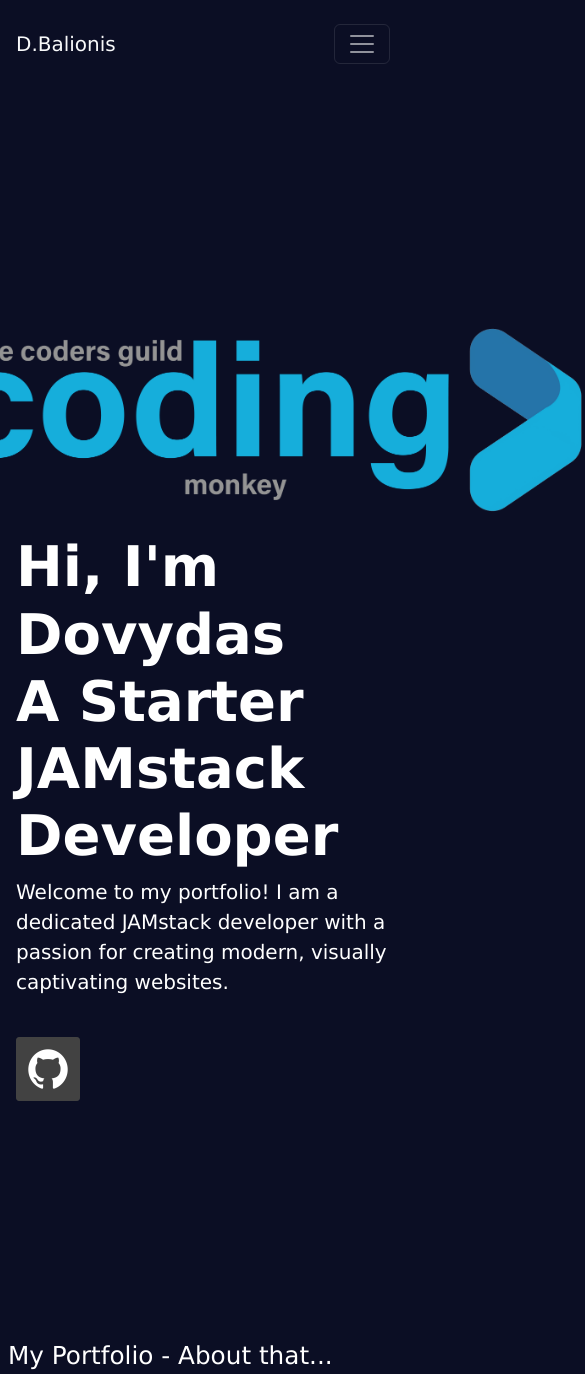
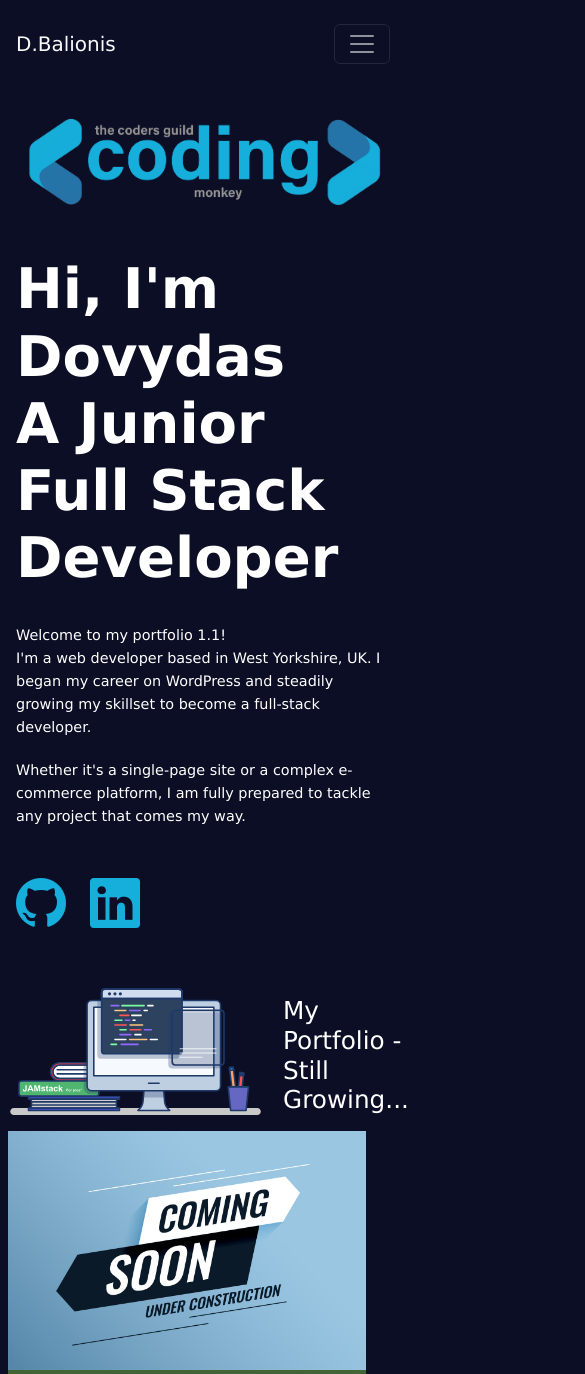
Before and after one commit to DbalionisLoader/coders-portfolio, an Eleventy site: page index.njk in a window 390 px wide. Shown: the top 1374 px of the page, 585 px wide, since content can reach past the window. Built offline with nearby package versions, Linux system fonts and the light colour scheme; Eleventy itself is replaced by a stand-in of ours; files that its build step writes are made by us from their sources.

Commit message:
Change hero section
Change hero section text, added new icons, changed spacing.
Made the hero section more mobile friendly.
Added a cool svg to portfolio section

```diff
--- a/_includes/base.njk
+++ b/_includes/base.njk
@@ -1,5 +1,5 @@
 ---
-title: Loops
+title: Portfolio
 
 ---
 
@@ -21,20 +21,20 @@ title: Loops
     <header class="header">
       <nav class="navbar navbar-expand-lg" data-bs-theme="dark">
         <div class="container-fluid">
-          <a class="navbar-brand text-light" href="#">D.Balionis</a>
+          <a class="navbar-brand text-light" href="/">D.Balionis</a>
           <button class="navbar-toggler" data-bs-target="#navbarNav" data-bs-toggle="collapse" type="button" aria-controls="navbarNav" aria-expanded="false" aria-label="Toggle navigation">
             <span class="navbar-toggler-icon"></span>
           </button>
           <div class="collapse navbar-collapse justify-content-end" id="navbarNav">
             <ul class="navbar-nav">
               <li class="nav-item ">
-                <a class="nav-link active" href="#" aria-current="page">Home</a>
+                <a class="nav-link active" href="/" aria-current="page">Home</a>
               </li>
               <li class="nav-item">
-                <a class="nav-link " href="#">Portfolio</a>
+                <a class="nav-link " href="#porfolio-header">Portfolio</a>
               </li>
               <li class="nav-item">
-                <a class="nav-link " href="#">About me</a>
+                <a class="nav-link " href="/about">About me</a>
               </li>
               <li class="nav-item">
                 <a class="nav-link ">Contact</a>
@@ -47,22 +47,32 @@ title: Loops
     <div class="hero-wrapper">
 
       <div class="hero-intro">
-        <h1>Hi, I'm Dovydas <br> A Starter JAMstack Developer</h1>
-        <p> Welcome to my portfolio! I am a dedicated JAMstack developer with a passion for creating modern, visually captivating websites.
+        <h1>Hi, I'm Dovydas <br> A Junior<br> Full  Stack <br> Developer</h1>
+        <p class="hero-desc pt-4 pb-1">Welcome to my portfolio 1.1! <br> I'm a web developer based in West Yorkshire, UK. I began my career on WordPress and steadily growing my skillset to become a full-stack developer. <br>
         </p>
-        <a href="https://github.com/DbalionisLoader">
-        <img src="../images/social.png" alt="git hub icon" width="64" height="64">
-        </a>
+        <p class="hero-desc pb-4"> Whether it's a single-page site or a complex e-commerce platform, I am fully prepared to tackle any project that comes my way.
+        </p>
+        <div class="container p-0 gap d-flex ">
+          <a href="https://github.com/DbalionisLoader" target="_blank" rel="noreferrer noopener">
+            <i class="bi bi-github pe-4 icon-colour" alt="github icon to my github page"></i>
+          </a>
+          <a href="https://www.linkedin.com/in/dovydas-balionis-7ab725174/" target="_blank" rel="noreferrer noopener">
+            <i class="bi bi-linkedin icon-colour"  alt="linkedin icon to my profile"></i>
+          </a>
+        </div>
       </div>
       <div class="hero-image">
-        <img class="hero-image-main" src="../images/codemonkey4.png" alt="image of a coding monkey">
+        <img class="hero-image-main image-fluid" src="../images/codemonkey4.png" alt="image of a coding monkey">
       </div>
     </div>
 
 
   <section class="porfolio-wrapper">
-    <div id="porfolio-header">
-      <h2>My Portfolio - About that...</h2>
+    <div id="porfolio-header" class="d-flex">
+      <div> <img src = "../images/JamProgram3.svg" style="height: 140px"  alt="My Happy SVG"/></div>
+      <div class="d-flex align-items-end ps-3">
+      <h2>My Portfolio - Still Growing...</h2>
+      </div>
     </div>
       <div class="project-wrapper">
        {{ content | safe }}
--- /dev/null
+++ b/about.njk
@@ -0,0 +1,6 @@
+---
+layout: base.njk
+title: About me
+---
+
+<H1>Hello</H1>
--- a/css/style.css
+++ b/css/style.css
@@ -18,10 +18,12 @@ body{
 }
 
 
+
+
 .header,.hero-wrapper {
     width: 1420px;
     max-width: 100%;
-    margin-bottom: 240px;
+    margin-bottom: 180px;
     padding-left: 16px;
 
 }
@@ -35,6 +37,17 @@ body{
     padding: 0;
 }
 
+
+.icon-colour{
+    color:#16aedb;
+    font-size: 50px;
+    transition: all .2s ease-in-out;
+}
+
+
+.icon-colour:hover{
+    color: #fff;;
+}
 
 .navbar-nav a {
     color: aliceblue;
@@ -63,7 +76,7 @@ li{
 .hero-intro{
     flex: 1;
     flex-shrink: 0;
-    flex-basis: 400px;
+    flex-basis: 40%;
 
 }
 
@@ -74,11 +87,14 @@ li{
 }
 
 .hero-intro p{
-    font-size: 20px;
+    font-size: 0.9rem;
+    font-weight: 300;
+    line-height: 1.6;
 }
 
 .hero-image{
     flex: 1;
+    flex-basis: 50%;
 }
 
 .hero-intro img{
@@ -87,7 +103,7 @@ li{
 
 .hero-image-main{
 
-    width: 800px;
+    width: 100%;
     height: auto;
 
 
@@ -203,7 +219,6 @@ li{
   }
 
 .footer{
-
     background-color: rgb(22, 10, 77);
     justify-content: center;
     align-items: center;
@@ -220,10 +235,18 @@ footer h3 {
 
  @media (max-width: 1080px) {
 
+
+    .header {
+        margin-bottom: 40px;
+    }
     .hero-wrapper{
         flex-direction: column-reverse;
+        margin-bottom: 40px;
     }
 
+    .hero-image {
+        margin-bottom: 40px;
+    }
     .porfolio-wrapper{
         width: 100vw;
         margin:auto;
```
Also changed, not shown: images/JamProgram.svg (added), images/JamProgram3.svg (added), images/codepen.svg (added).
